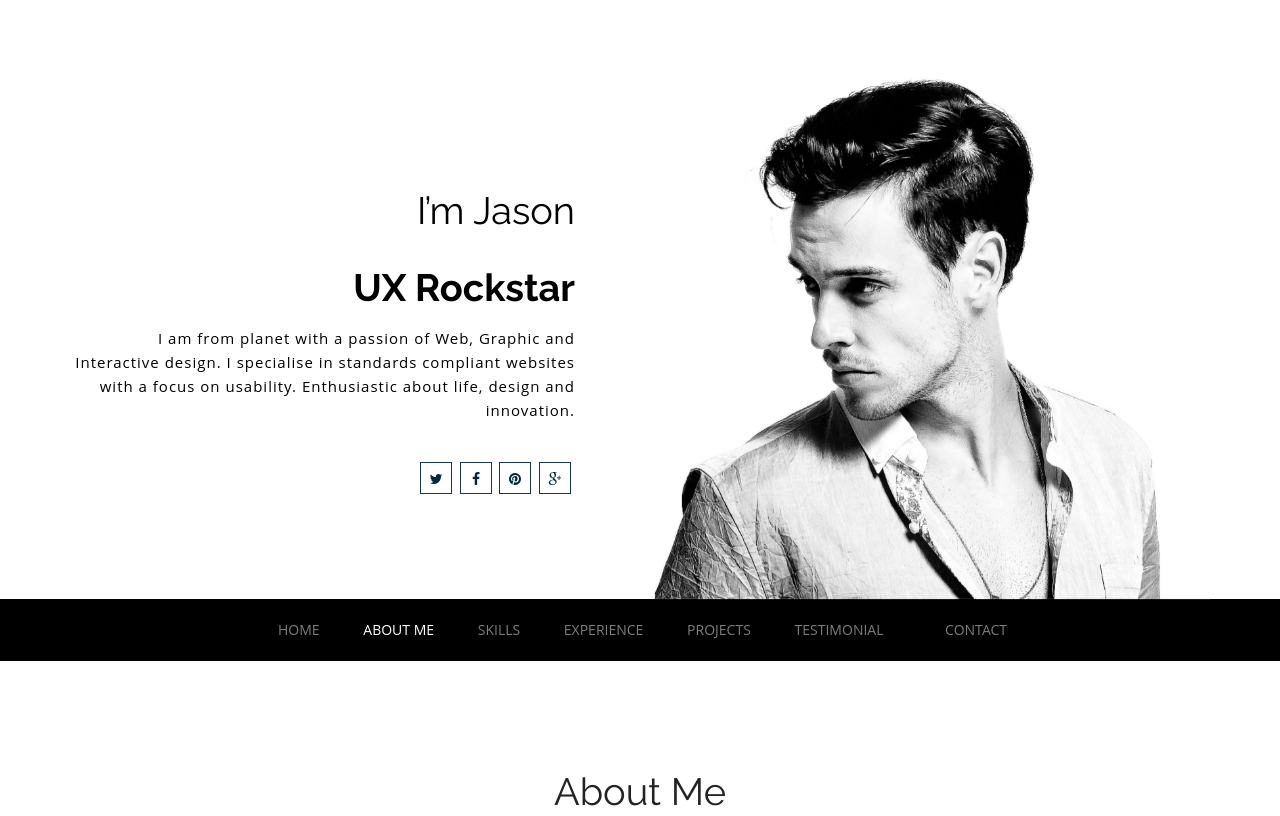
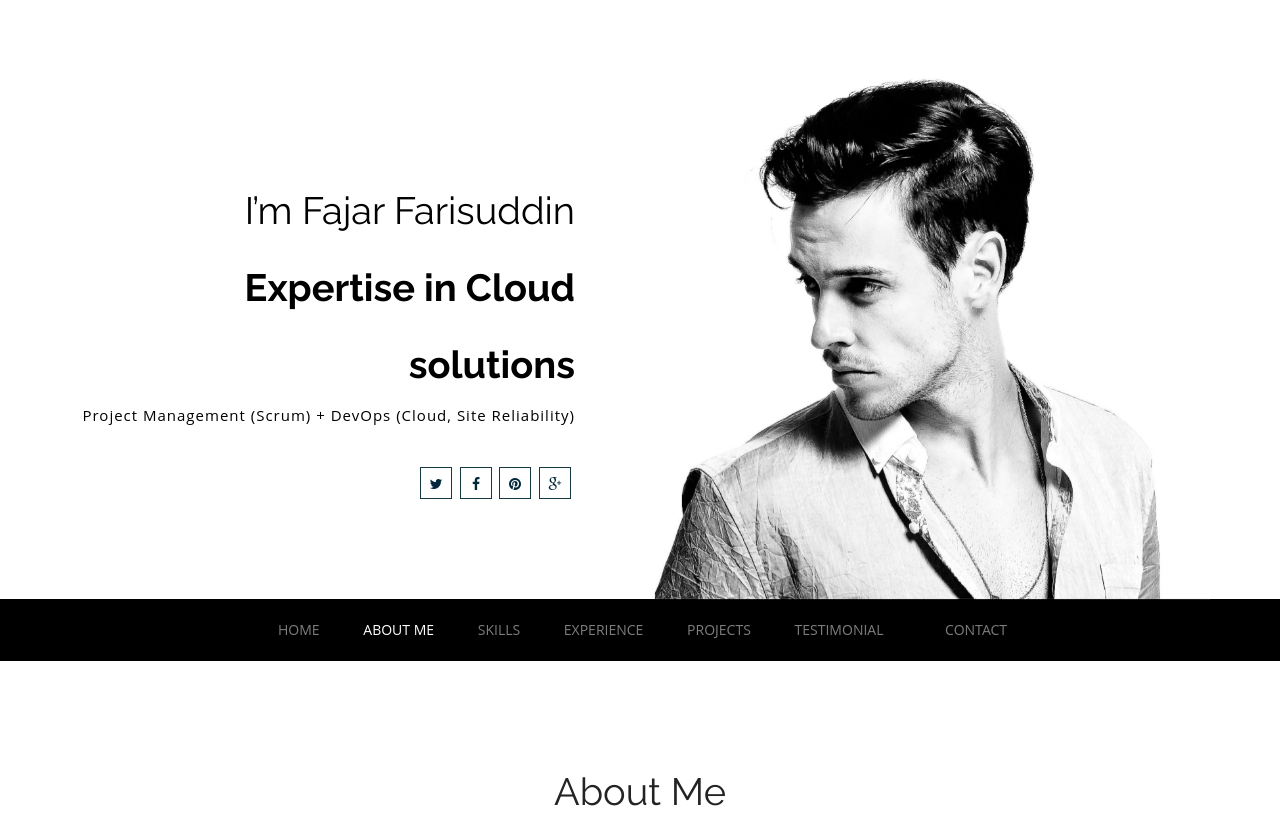
Before and after one commit to FFarisuddin/webku, a plain HTML site: page index.html in a window 1280 px wide. Shown: the top 816 px of the page. Drawn offline with Linux system fonts and the light colour scheme.

Commit message:
Update index.html

```diff
--- a/index.html
+++ b/index.html
@@ -29,11 +29,12 @@
           <div class="col-md-6">
 
             <div class="top_left_cont intro zoomIn wow animated">
-              <h2>I’m Jason<br> <strong>UX Rockstar</strong></h2>
+              <h2>I’m Fajar Farisuddin<br> <strong>Expertise in Cloud solutions</strong></h2>
               <p>
-			  I am from planet with a passion of Web, Graphic and Interactive design.
-			  I specialise in standards compliant websites with a focus on usability.
-              Enthusiastic about life, design and innovation. </p>
+			  Project Management (Scrum)
+			  +
+			  DevOps (Cloud, Site Reliability)
+			  </p>
                 <div class="underline"></div>
               <ul class="social_links">
 				<li class="twitter animated bounceIn wow delay-02s animated" style="visibility: visible; animation-name: bounceIn;"><a href="javascript:void(0)"><i class="fa fa-twitter"></i></a></li>
```
